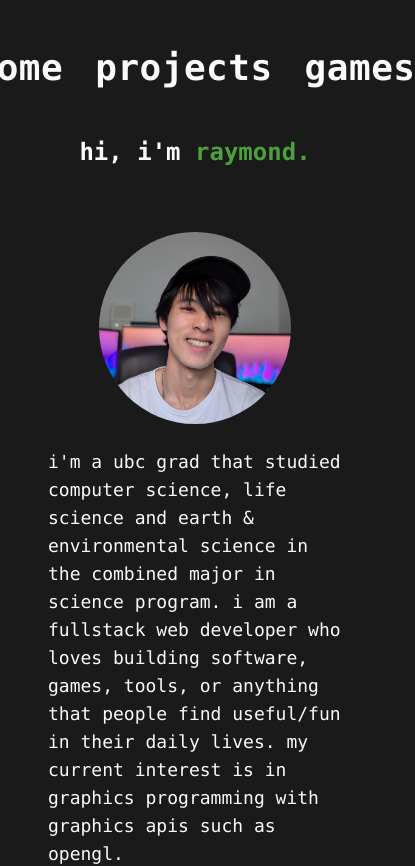
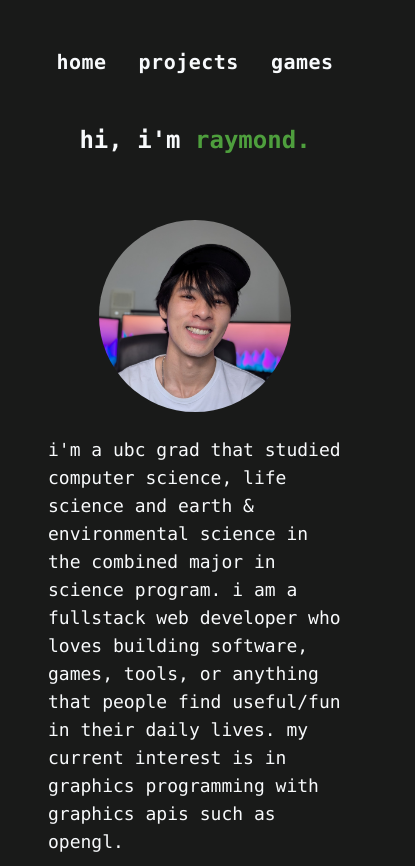
Before and after one commit to RaymoZou/personal-profile, a Next.js app: page / in a window 390 px wide. Shown: the top 866 px of the page, 415 px wide, since content can reach past the window. Built offline with nearby package versions, Linux system fonts and the light colour scheme.

Commit message:
hotfix: mobile responsive

```diff
--- a/components/Nav.jsx
+++ b/components/Nav.jsx
@@ -1,9 +1,9 @@
 export default function Nav() {
   return (
     <div className="font-mono flex mt-12 gap-8 text-xl tracking-wide font-semibold justify-center lg:justify-end lg:mr-48">
-      <a className="hover:opacity-50 font-bold text-4xl duration-300" href="/">home</a>
-      <a className="hover:opacity-50 font-bold text-4xl duration-300" href="/#projects">projects</a>
-      <a className="hover:opacity-50 font-bold text-4xl duration-300" href="/#games">games</a>
+      <a className="hover:opacity-50 font-bold text-xl lg:text-4xl duration-300" href="/">home</a>
+      <a className="hover:opacity-50 font-bold text-xl lg:text-4xl duration-300" href="/#projects">projects</a>
+      <a className="hover:opacity-50 font-bold text-xl lg:text-4xl duration-300" href="/#games">games</a>
     </div>
   );
 }
```
